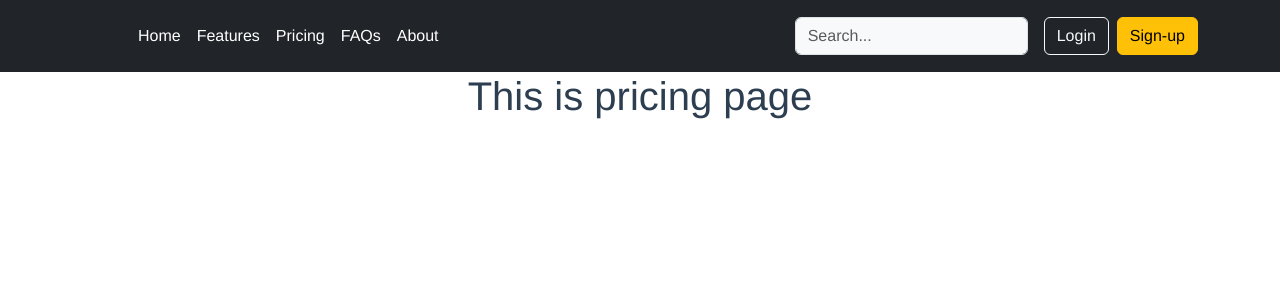
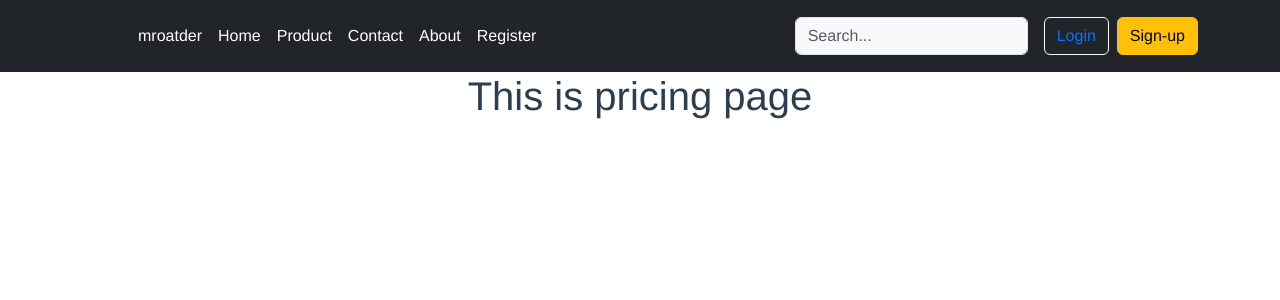
Before and after one commit to mroatder/vue-project, a Vue app: page /Pricing in a window 1280 px wide. Shown: the top 300 px of the page. Built offline with nearby package versions, Linux system fonts and the light colour scheme.

Commit message:
Update Menu.vue

```diff
--- a/src/components/Menu.vue
+++ b/src/components/Menu.vue
@@ -7,11 +7,12 @@
         </a>
 
         <ul class="nav col-12 col-lg-auto me-lg-auto mb-2 justify-content-center mb-md-0">
+          <li><a href="mroatder" class="nav-link px-2 text-white">mroatder</a></li>
           <li><a href="/" class="nav-link px-2 text-white">Home</a></li>
-          <li><a href="#" class="nav-link px-2 text-white">Features</a></li>
-          <li><a href="/Pricing" class="nav-link px-2 text-white">Pricing</a></li>
-          <li><a href="#" class="nav-link px-2 text-white">FAQs</a></li>
-          <li><a href="/about" class="nav-link px-2 text-white">About</a></li>
+          <li><a href="/Product" class="nav-link px-2 text-white">Product</a></li>
+          <li><a href="/Contact" class="nav-link px-2 text-white">Contact</a></li>
+          <li><a href="/About" class="nav-link px-2 text-white">About</a></li>
+          <li><a href="/Register" class="nav-link px-2 text-white">Register</a></li>
         </ul>
 
         <form class="col-12 col-lg-auto mb-3 mb-lg-0 me-lg-3" role="search">
@@ -19,7 +20,7 @@
         </form>
 
         <div class="text-end">
-          <button type="button" class="btn btn-outline-light me-2">Login</button>
+          <button type="button" class="btn btn-outline-light me-2"><a class="text-decoration-none" href="login">Login</a></button>
           <button type="button" class="btn btn-warning">Sign-up</button>
         </div>
       </div>
```
